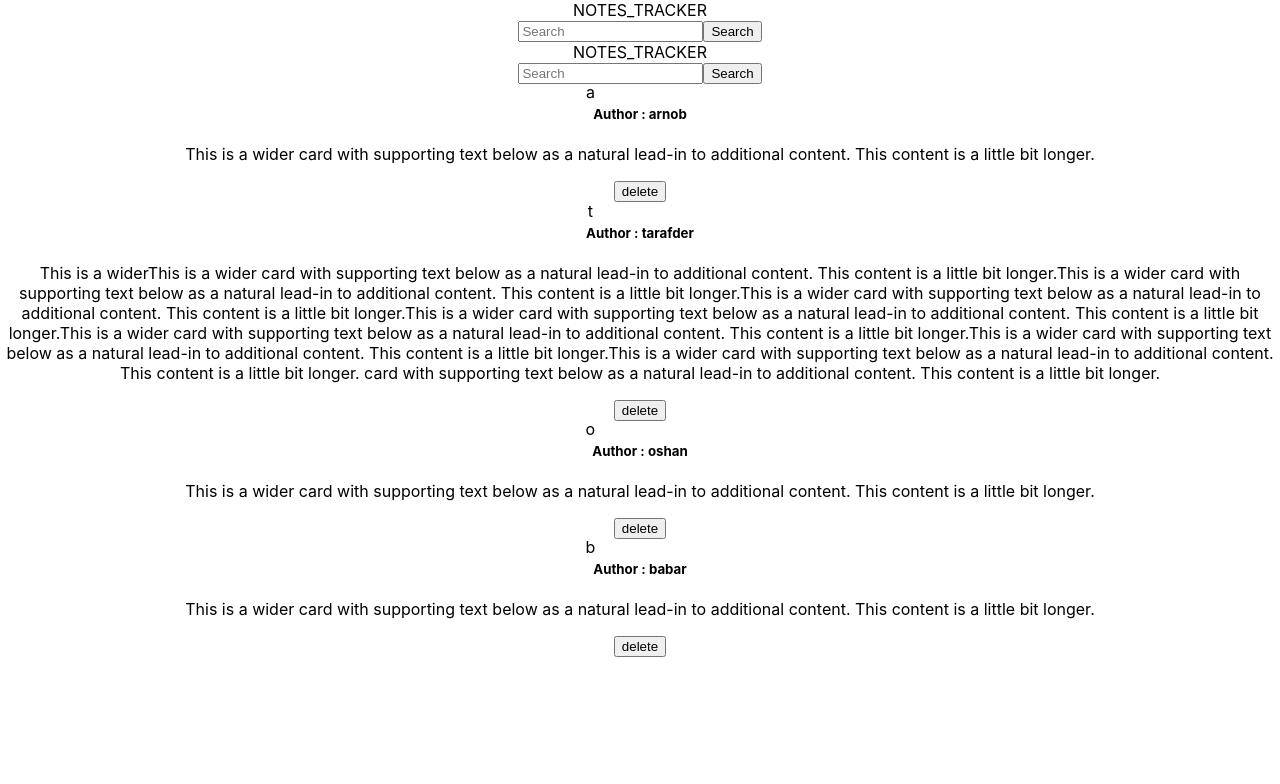
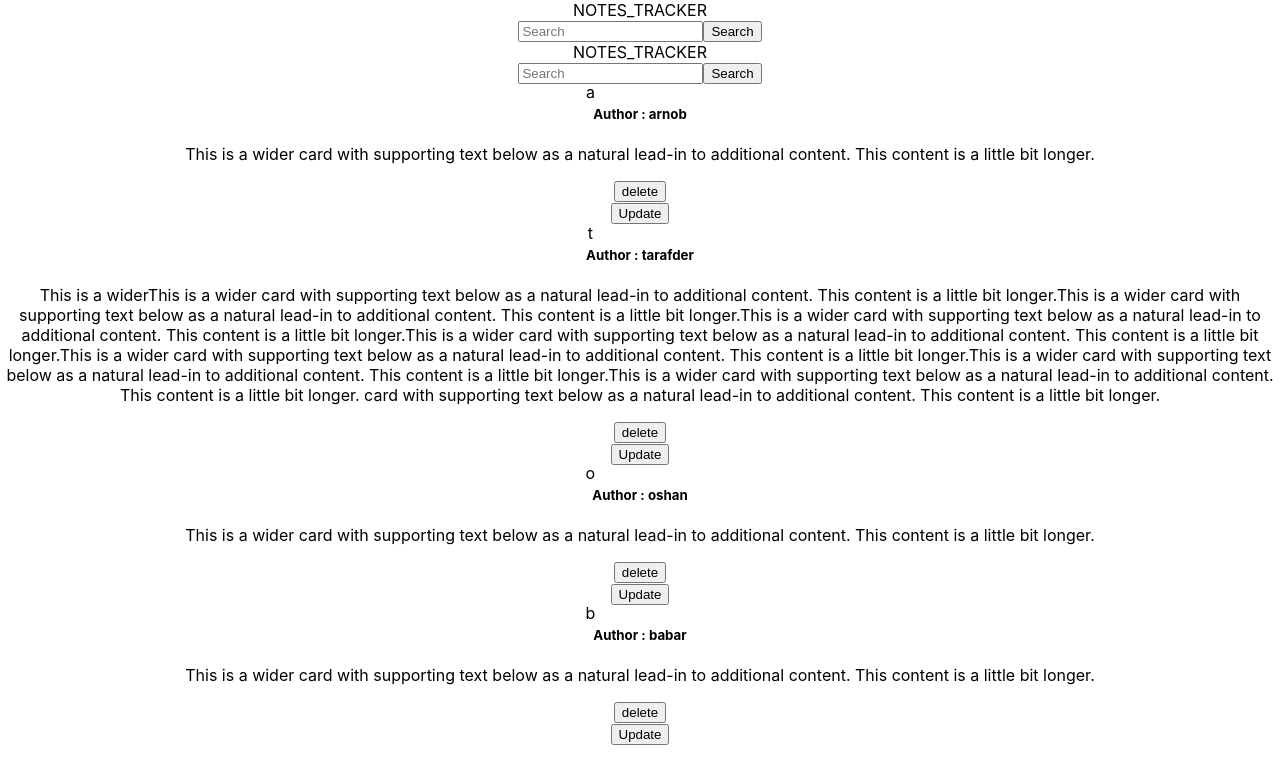
Before and after one commit to arnobtarafder/notes-recorder, a React (Create React App) app: page / in a window 1280 px wide. Shown: the top 784 px of the page. Built offline with nearby package versions, Linux system fonts and the light colour scheme.

Commit message:
update modal implemented in note card

```diff
--- a/src/components/NoteCard/NoteCard.js
+++ b/src/components/NoteCard/NoteCard.js
@@ -1,4 +1,5 @@
 import React from 'react';
+import UpdateModal from '../UpdateModal/UpdateModal';
 
 
 const customStyles = {
@@ -38,6 +39,7 @@ const NoteCard = ({ note }) => {
             </button>
           </div>
           {/* <button>update</button> */}
+          <UpdateModal  />
         </div>
       </div>
     </div>
```
